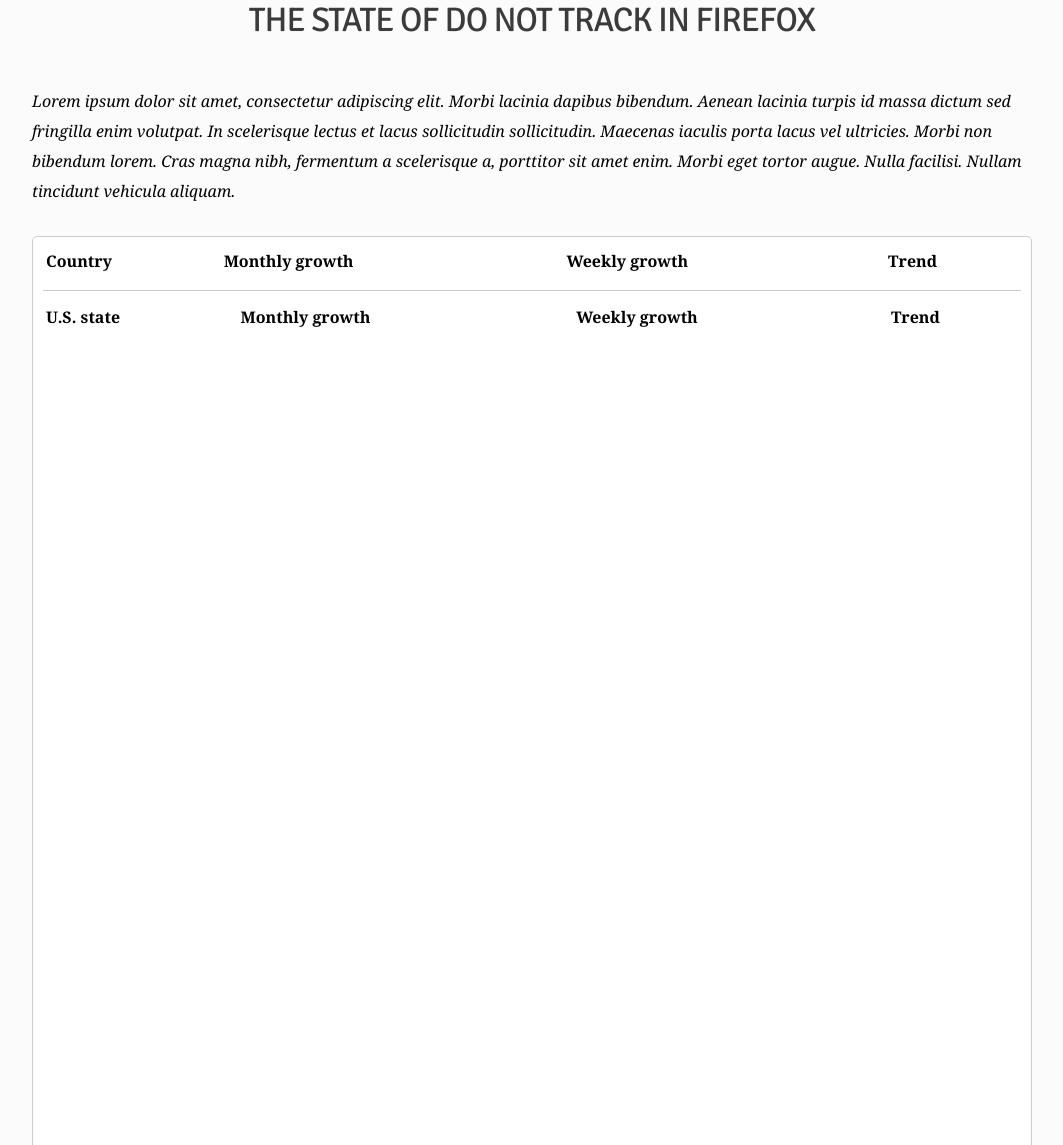
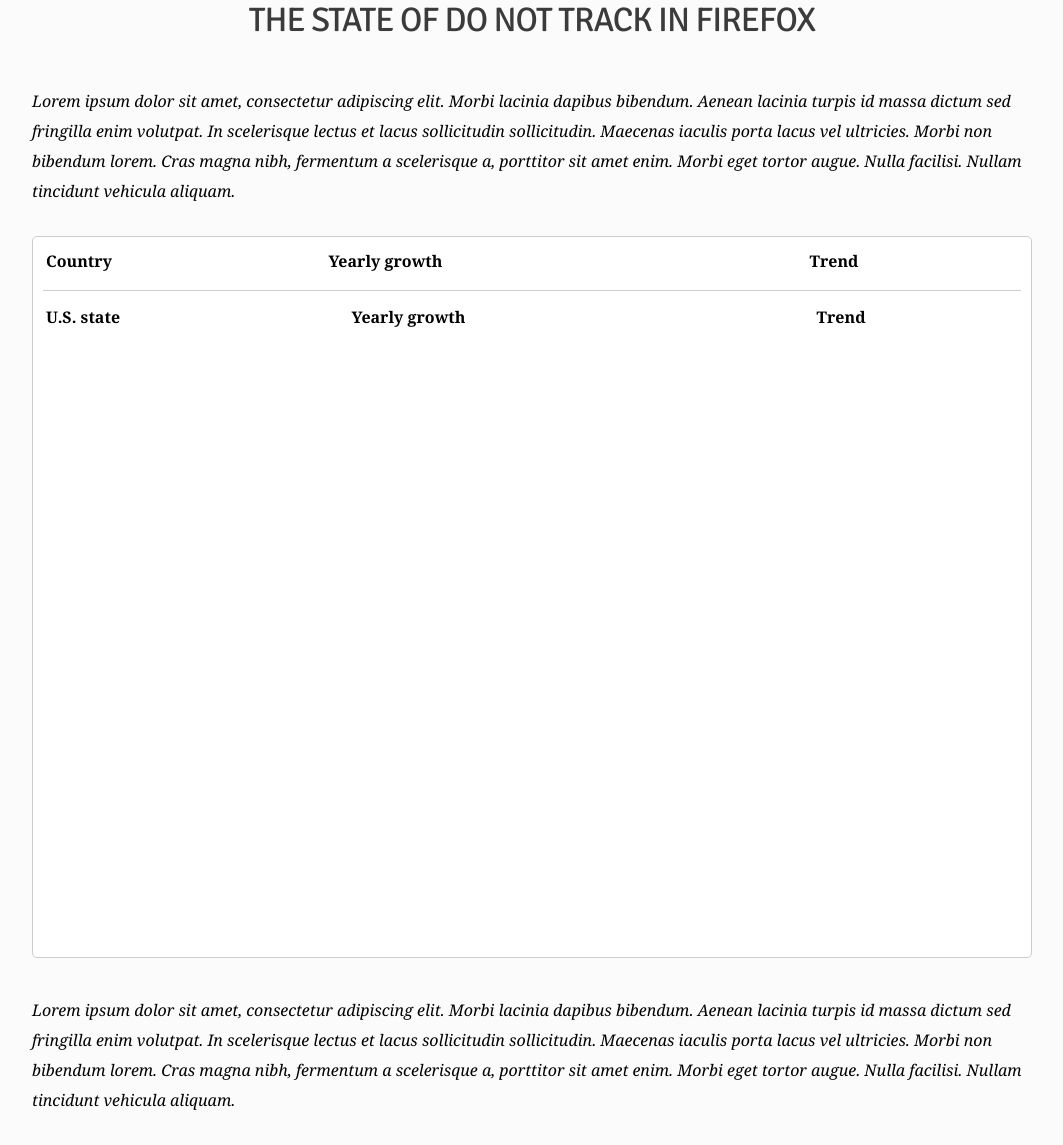
Before and after one commit to hamilton/public_dnt_dashboard, a PHP site: page / in a window 1280 px wide. Shown: the part 507-1652 px from the top of the page, without its empty margins (108-1171 px from the left). Run offline with PHP 8.4, Linux system fonts and the light colour scheme; lists and menus that the app fills with data are empty; some libraries are stand-ins or nearby versions.

Commit message:
Cleaned up formatting

```diff
--- a/css/styles.css
+++ b/css/styles.css
@@ -328,7 +328,7 @@ img.label {
 	margin-top:30px;
 	margin-bottom:15px;
 	border-radius:5px;
-	height:910px;
+	height:700px;
 	padding:10px;
 	background-color:#ffffff;
 	border:1px solid #cccccc;
--- a/index.html
+++ b/index.html
@@ -50,8 +50,8 @@
 					<thead>
 						<tr>
 						    <th>Country</th>
-						    <th>Monthly growth</th>
-						    <th>Weekly growth</th>
+						    <th>Yearly growth</th>
+						    <!--<th>Yearly growth (weekly avg)</th>-->
 						    <th>Trend</th>
 						</tr>
 					</thead>
@@ -65,8 +65,8 @@
 					<thead>
 						<tr>
 						    <th>U.S. state</th>
-						    <th>Monthly growth</th>
-						    <th>Weekly growth</th>
+						    <th>Yearly growth</th>
+						    <!--<th>Yearly growth (weekly avg)</th>-->
 						    <th>Trend</th>
 						</tr>
 					</thead>
--- a/js/global.js
+++ b/js/global.js
@@ -338,7 +338,7 @@ function populateCountriesTable() {
 
 			tbody += "<tr><td style='width:400px'>" + country[i] + "</td><td>"
 					+ yoy_growth(data_country, last_monthly).toFixed(2) + "%"
-					+ "</td><td>" + yoy_growth(data_country, last_weekly).toFixed(2) + "%"
+					//+ "</td><td>" + yoy_growth(data_country, last_weekly).toFixed(2) + "%"
 					+ "</td><td style='width:150px'></td></tr>";
 
 			//return (n != 15); // will stop running after "three"
@@ -347,8 +347,8 @@ function populateCountriesTable() {
 		$("#ranked_table_countries tbody").html(tbody);
 		$("#ranked_table_countries").tablesorter({sortList: [[1,1], [0,1]]});
 
-		//remove all countries beyond first 20
-		for(var i=20;i<=$("#ranked_table_countries tbody tr").length;i++) {
+		//remove all countries beyond first 15
+		for(var i=15;i<=$("#ranked_table_countries tbody tr").length;i++) {
 			$("#ranked_table_countries tbody tr:nth-child(" + i + ")").hide()
 		}
 	});
@@ -369,15 +369,15 @@ function populateStatesTable() {
 
 			tbody += "<tr><td style='width:400px'>" + state[i] + "</td><td>"
 					+ yoy_growth(data_state, last_monthly).toFixed(2) + "%"
-					+ "</td><td>" + yoy_growth(data_state, last_weekly).toFixed(2) + "%"
+					//+ "</td><td>" + yoy_growth(data_state, last_weekly).toFixed(2) + "%"
 					+ "</td><td style='width:150px'></td></tr>";
 		});
 
 		$("#ranked_table_states tbody").html(tbody);
 		$("#ranked_table_states").tablesorter({sortList: [[1,1], [0,1]]});
 
-		//todo: remove all countries beyond first 20
-		for(var i=20;i<=$("#ranked_table_states tbody tr").length;i++) {
+		//todo: remove all countries beyond first 15
+		for(var i=15;i<=$("#ranked_table_states tbody tr").length;i++) {
 			$("#ranked_table_states tbody tr:nth-child(" + i + ")").hide()
 		}
 
```
